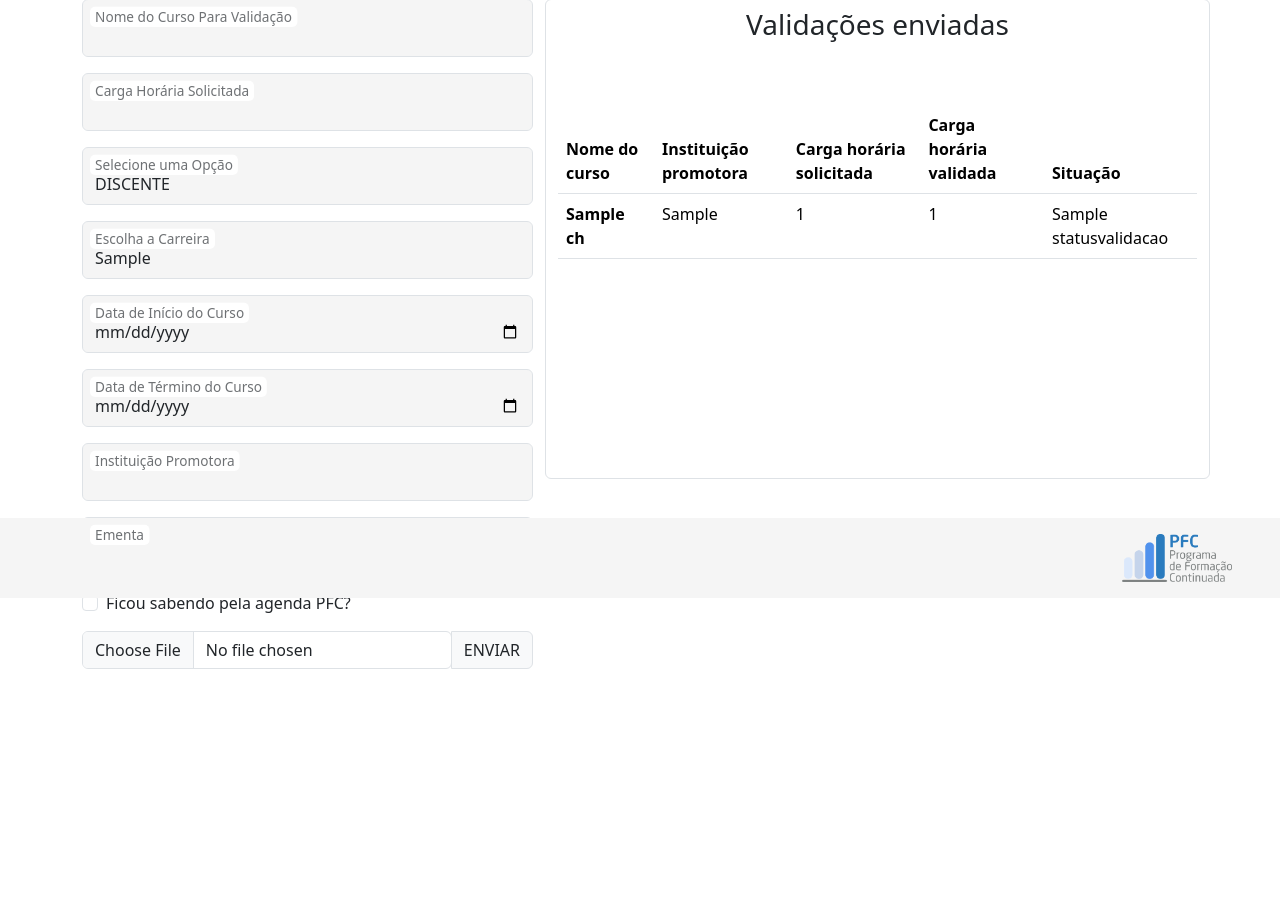
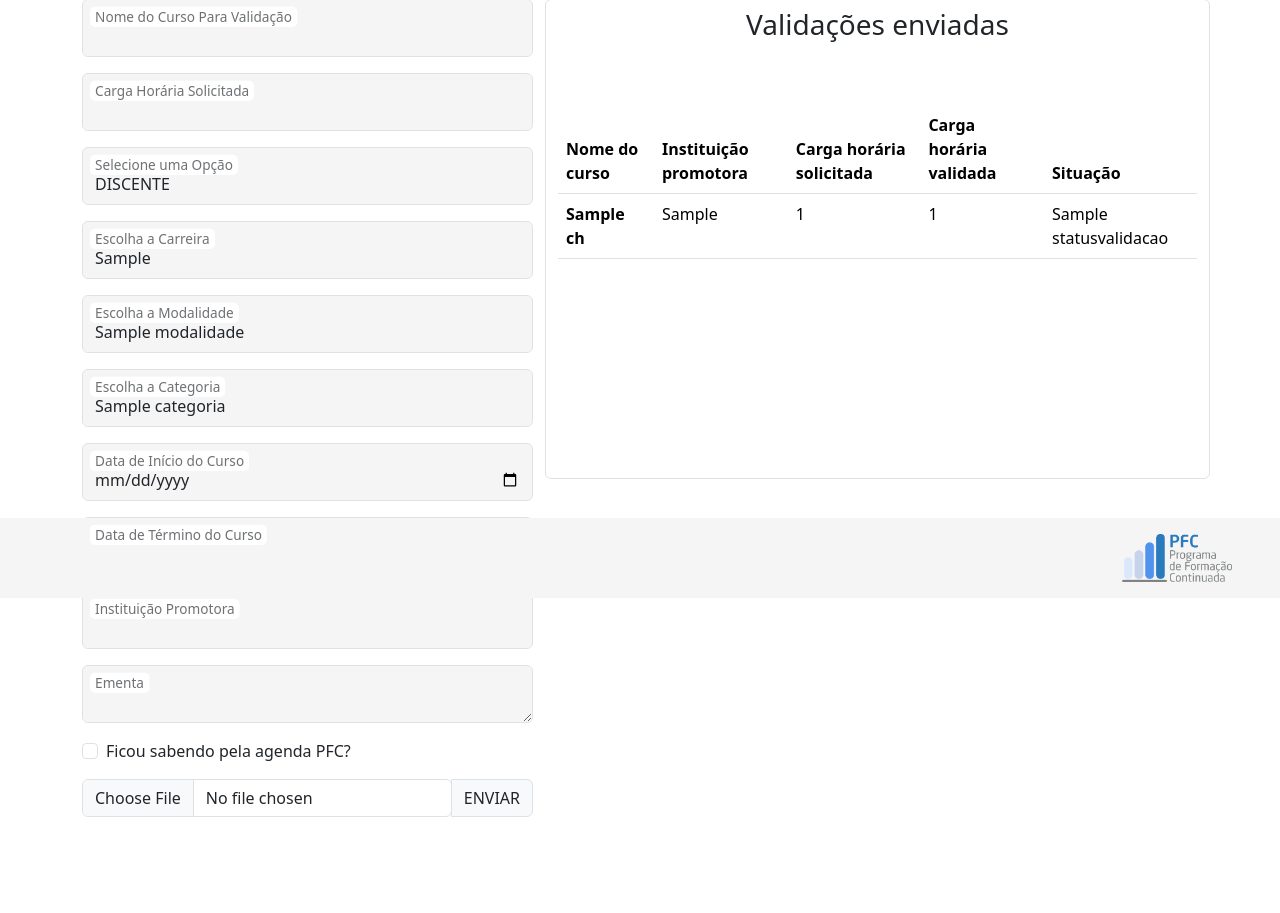
Before and after one commit to GibaTrindade/pfc_app_django, a Django app: page /validar_ch/ in a window 1280 px wide. Shown: the part 202-1115 px from the top of the page. Before the commit the page ends 871 px from the top, so only its background shows below. Run offline with Django 4.2, Linux system fonts and the light colour scheme; a user stored in the database is signed in; tables that the repository leaves empty hold one stand-in row (values such as "Sample post"); parts of the project's set-up code (start-up, migrations or seed data) failed here and were passed over; some libraries are stand-ins or nearby versions.

Commit message:
view usuarios_sem_ch ajeitada

```diff
--- a/pfc_app/models.py
+++ b/pfc_app/models.py
@@ -173,7 +173,7 @@ class Inscricao(models.Model):
         ('DOCENTE', 'DOCENTE'),
     ]
     curso = models.ForeignKey(Curso, on_delete=models.CASCADE)
-    participante = models.ForeignKey(User, on_delete=models.CASCADE)
+    participante = models.ForeignKey(User, on_delete=models.CASCADE, )
     ch_valida = models.IntegerField(blank=True, null=True)
     condicao_na_acao = models.CharField(max_length=400, choices=CONDICAO_ACAO_CHOICES, blank=False, null=False, default="DISCENTE")
     status = models.ForeignKey(StatusInscricao, on_delete=models.PROTECT)
--- a/pfc_app/templates/pfc_app/validar_ch.html
+++ b/pfc_app/templates/pfc_app/validar_ch.html
@@ -16,7 +16,7 @@
                     <label for="nome_curso_id" >Nome do Curso Para Validação</label>
                 </div>
                 <div class=" form-floating mb-3">
-                    <input type="input" class="form-control" style="background-color: #f5f5f5;" name="ch_solicitada" id="ch_solicitada_id" required>
+                    <input type="number" class="form-control" style="background-color: #f5f5f5;" name="ch_solicitada" id="ch_solicitada_id" required>
                     <label for="ch_solicitada_id" >Carga Horária Solicitada</label>
                 </div>
                 <div class=" form-floating mb-3">
@@ -36,6 +36,22 @@
                     <label for="id_carreira">Escolha a Carreira</label>
                 </div>
                 <div class=" form-floating mb-3">
+                    <select class="form-control" style="background-color: #f5f5f5;" name="modalidade" id="id_modalidade">
+                        {% for modalidade in modalidades %}
+                            <option value="{{ modalidade.id }}">{{ modalidade.nome }}</option>
+                        {% endfor %}
+                    </select>
+                    <label for="id_modalidade">Escolha a Modalidade</label>
+                </div>
+                <div class=" form-floating mb-3">
+                    <select class="form-control" style="background-color: #f5f5f5;" name="categoria" id="id_categoria">
+                        {% for categoria in categorias %}
+                            <option value="{{ categoria.id }}">{{ categoria.nome }}</option>
+                        {% endfor %}
+                    </select>
+                    <label for="id_categoria">Escolha a Categoria</label>
+                </div>
+                <div class=" form-floating mb-3">
                     <input type="date" class="form-control" style="background-color: #f5f5f5;" name="data_inicio"  id="id_data_inicio" required>
                     <label for="id_data_inicio" >Data de Início do Curso</label>
                 </div>
@@ -45,10 +61,11 @@
                 </div>
                 <div class=" form-floating mb-3">
                     <input type="input" class="form-control" style="background-color: #f5f5f5;" name="instituicao_promotora" id="instituicao_promotora_id" required>
+
                     <label for="instituicao_promotora_id" >Instituição Promotora</label>
                 </div>
                 <div class=" form-floating mb-3">
-                    <textarea type="input" rows=3 class="form-control" style="background-color: #f5f5f5;" name="ementa" id="ementa_id" required> </textarea>
+                    <textarea rows="3" class="form-control" style="background-color: #f5f5f5;" name="ementa" id="ementa_id" required ></textarea>
                     <label for="ementa_id" >Ementa</label>
                 </div>
                 <div class="  mb-3 form-check">
--- a/pfc_app/views.py
+++ b/pfc_app/views.py
@@ -17,7 +17,7 @@ from django.http import HttpResponse, JsonResponse
 from django.template import loader
 from .models import Curso, Inscricao, StatusInscricao, Avaliacao, \
                     Validacao_CH, StatusValidacao, User, Certificado,\
-                    Tema, Subtema, Carreira
+                    Tema, Subtema, Carreira, Modalidade, Categoria
 from .forms import AvaliacaoForm, DateFilterForm
 from django.db.models import Count, Q, Sum, F, When, BooleanField, Exists, OuterRef, Value, Subquery
 from django.db.models.functions import Coalesce
@@ -171,8 +171,11 @@ def cursos(request):
 def usuarios_sem_ch(request):
     # Filter users with a total load less than 60
     users = User.objects.annotate(
-        total_ch=Coalesce(Sum('inscricao__ch_valida'), 0)
-    ).filter(total_ch__lt=60).filter(grupo_ocupacional='GGOV').order_by('nome')
+        total_ch_inscricao=Coalesce(Sum('inscricao__ch_valida', filter=Q(inscricao__concluido=True, inscricao__curso__status__nome='FINALIZADO'), distinct=True), 0),
+        total_ch_validacao=Coalesce(Sum('requerente_validacao__ch_confirmada', filter=Q(requerente_validacao__status__nome='DEFERIDA'), distinct=True), 0)
+    ).annotate(
+        total_ch=F('total_ch_inscricao') + F('total_ch_validacao')
+    ).filter(grupo_ocupacional='GGOV').order_by('nome')
 
     # Calculate remaining load needed to reach 60
     users = users.annotate(ch_faltante=60 - F('total_ch'))
@@ -496,12 +499,17 @@ def validar_ch(request):
     validacoes_user = Validacao_CH.objects.filter(usuario=request.user)
     condica_acao = Validacao_CH.CONDICAO_ACAO_CHOICES
     carreiras = Carreira.objects.all()
+    modalidades = Modalidade.objects.all()
+    categorias = Categoria.objects.all()
 
 
     return render(request, 'pfc_app/validar_ch.html',
                   {'validacoes': validacoes_user,
                    'opcoes': condica_acao,
-                   'carreiras': carreiras})
+                   'carreiras': carreiras,
+                   'modalidades': modalidades,
+                   'categorias': categorias
+                   })
 
 
 def download_all_pdfs(request):
@@ -906,7 +914,7 @@ def generate_all_reconhecimento(request, validacao_id):
             # Caminho relativo para a imagem dentro do diretório 'static'
 
         assinatura_relative_path = 'assinatura.jpg'
-        igpe_relative_path = 'Igpe.jpg'
+        igpe_relative_path = 'igpe.png'
         egape_relative_path = 'Egape.jpg'
         pfc_relative_path = 'PFC1.png'
         seplag_relative_path = 'seplag-transp-horizontal.png'
```
Also changed, not shown: pfc_app_django/settings.py (+21 -2 lines), 2 other files.
